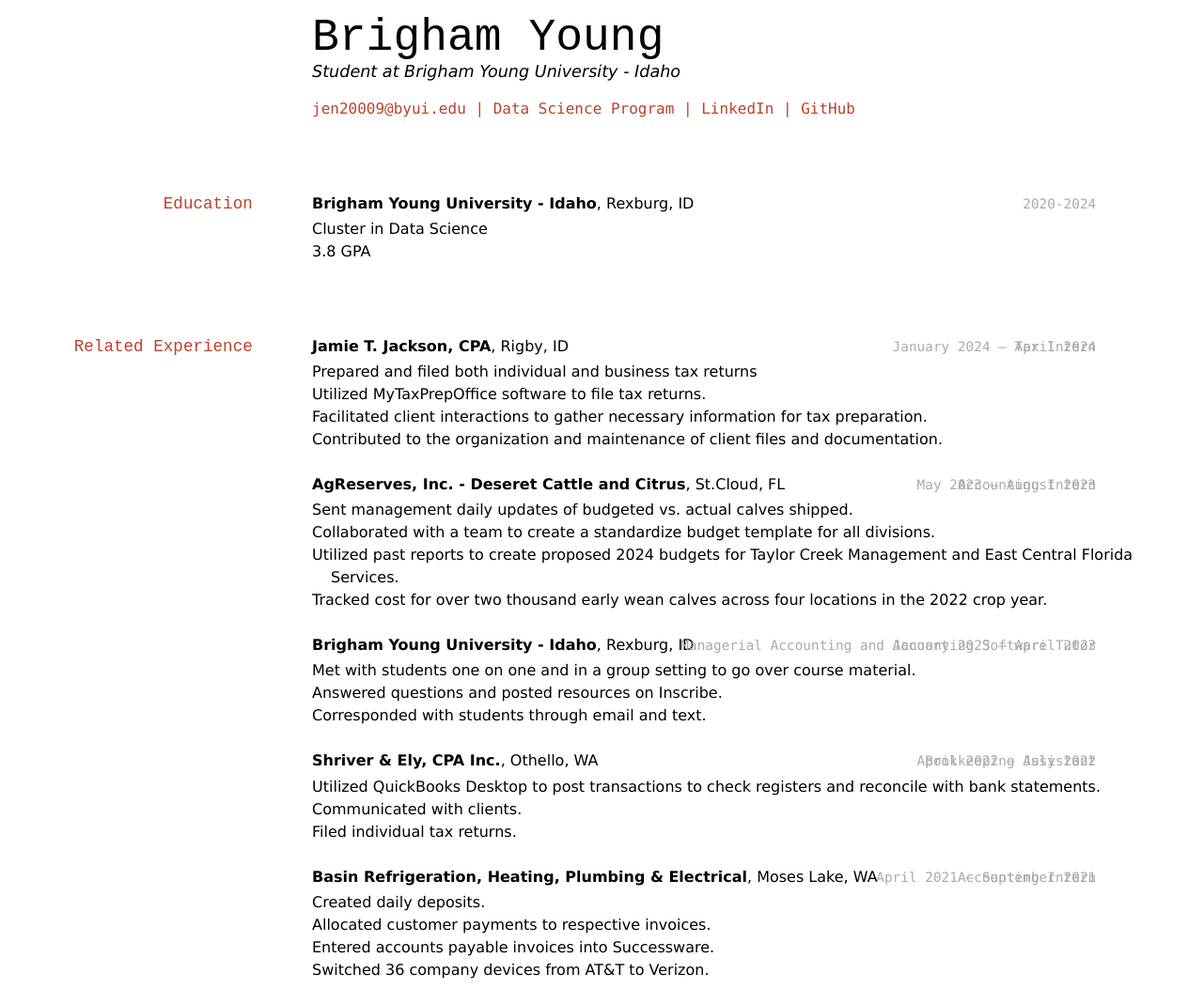
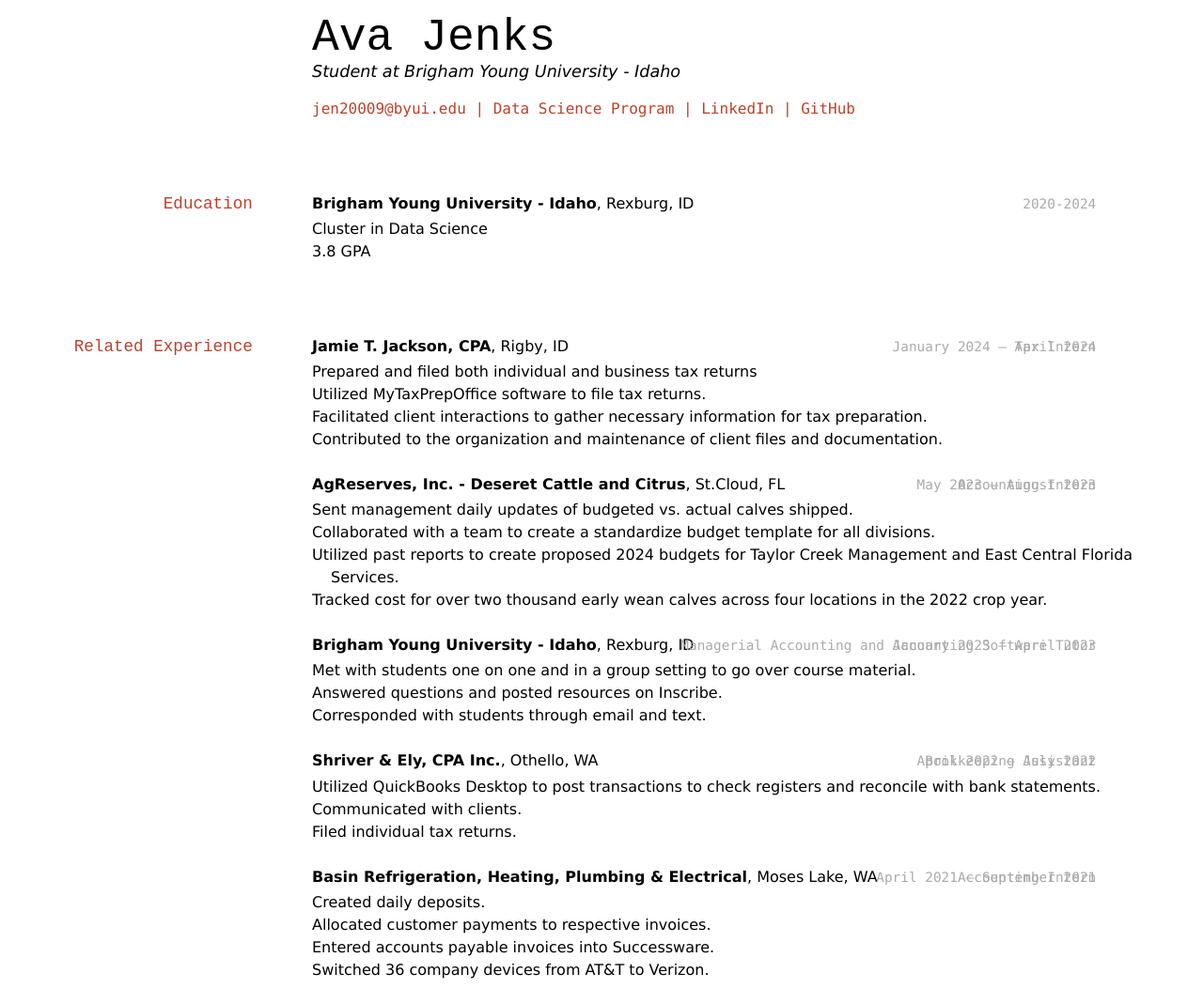
Before and after one commit to avajenks/Jenks-Resume, a Jekyll site: the page built from docs/index.md, in a window 1280 px wide. Shown: the whole page at 94% size. Built offline with Jekyll 4.4.1, drawn with Linux system fonts in a browser that asks for light colours.

Commit message:
Update index.md

```diff
--- a/docs/index.md
+++ b/docs/index.md
@@ -2,7 +2,7 @@
 layout: cv
 title: Ava Jenks
 ---
-# Brigham Young
+# Ava Jenks
 Student at Brigham Young University - Idaho
 
 <div id="webaddress">
```
